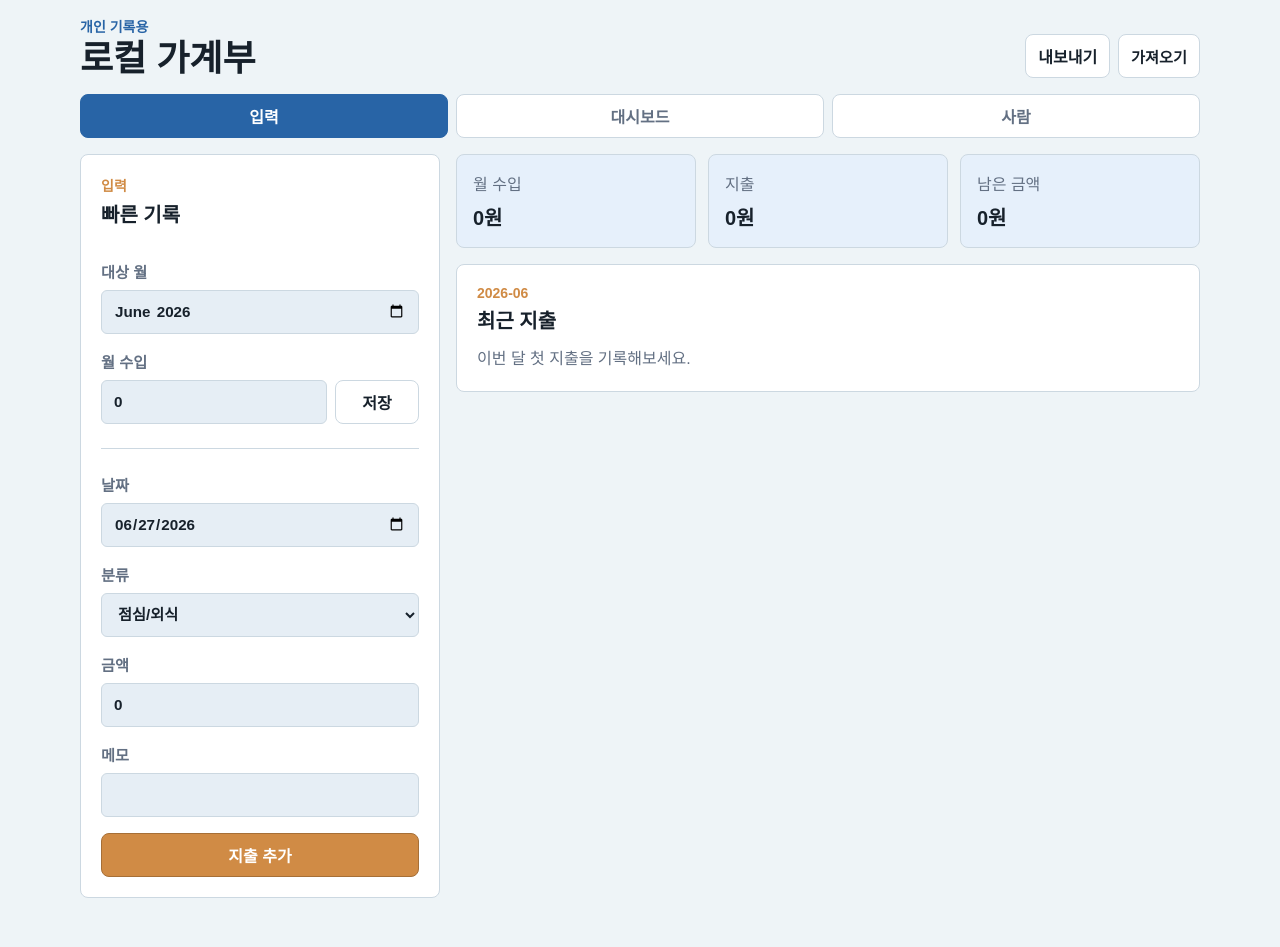
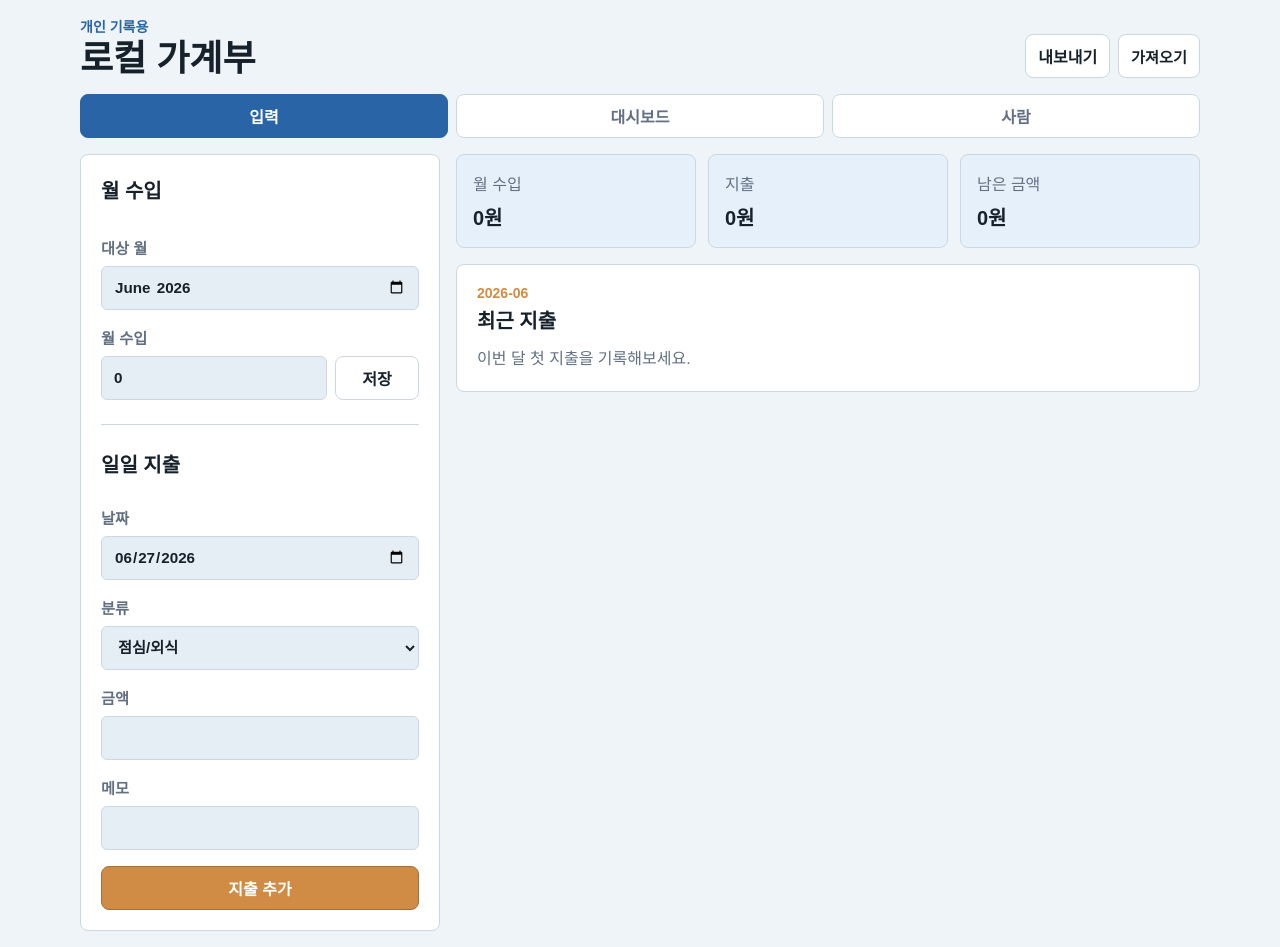
Before and after one commit to bani92/my-secret-calculator, a Vue app: page / in a window 1280 px wide. Before the commit the page ends 914 px from the top, so only its background shows below. Built offline with nearby package versions, Linux system fonts and the light colour scheme.

Commit message:
fix: polish budget input UI

```diff
--- a/src/App.vue
+++ b/src/App.vue
@@ -55,6 +55,19 @@ const tabs: Array<{ id: TabId; label: string }> = [
 const store = useBudgetStore();
 const activeTab = ref<TabId>('input');
 const statusMessage = ref('');
+let statusTimer: ReturnType<typeof setTimeout> | undefined;
+
+function showStatus(message: string): void {
+  statusMessage.value = message;
+
+  if (statusTimer) {
+    clearTimeout(statusTimer);
+  }
+
+  statusTimer = setTimeout(() => {
+    statusMessage.value = '';
+  }, 3_000);
+}
 
 function downloadBackup(): void {
   const blob = new Blob([store.exportJson()], { type: 'application/json' });
@@ -64,7 +77,7 @@ function downloadBackup(): void {
   anchor.download = `local-budget-${new Date().toISOString().slice(0, 10)}.json`;
   anchor.click();
   URL.revokeObjectURL(url);
-  statusMessage.value = '백업 파일을 내보냈습니다.';
+  showStatus('백업 파일을 내보냈습니다.');
 }
 
 async function importBackup(event: Event): Promise<void> {
@@ -77,9 +90,9 @@ async function importBackup(event: Event): Promise<void> {
 
   try {
     store.importJson(await file.text());
-    statusMessage.value = '백업 파일을 가져왔습니다.';
+    showStatus('백업 파일을 가져왔습니다.');
   } catch {
-    statusMessage.value = '지원하지 않는 백업 파일입니다.';
+    showStatus('지원하지 않는 백업 파일입니다.');
   } finally {
     input.value = '';
   }
--- a/src/components/LedgerTab.vue
+++ b/src/components/LedgerTab.vue
@@ -2,8 +2,7 @@
   <section class="workspace-grid">
     <form class="panel form-panel" @submit.prevent="submitExpense" data-testid="expense-form">
       <div class="section-heading">
-        <span>입력</span>
-        <h2>빠른 기록</h2>
+        <h2>월 수입</h2>
       </div>
 
       <label>
@@ -19,12 +18,16 @@
       <div class="inline-field">
         <label>
           월 수입
-          <input v-model.number="incomeDraft" aria-label="월 수입" type="number" min="0" inputmode="numeric" />
+          <input :value="incomeDraft" aria-label="월 수입" type="text" inputmode="numeric" @input="updateIncome" />
         </label>
         <button type="button" class="secondary-button" data-testid="save-income" @click="saveIncome">저장</button>
       </div>
 
       <hr />
+
+      <div class="section-heading compact">
+        <h2>일일 지출</h2>
+      </div>
 
       <label>
         날짜
@@ -43,12 +46,12 @@
       <label>
         금액
         <input
-          v-model.number="expenseForm.amount"
+          :value="expenseAmountDraft"
           aria-label="지출 금액"
-          type="number"
-          min="1"
+          type="text"
           inputmode="numeric"
           required
+          @input="updateExpenseAmount"
         />
       </label>
 
@@ -101,37 +104,49 @@ import { categories } from '../domain/categories';
 import type { CategoryId } from '../domain/types';
 import { toMonth } from '../domain/calculations';
 import { useBudgetStore } from '../stores/budgetStore';
+import { formatMoneyInput, parseMoneyInput } from '../utils/money';
 
 const store = useBudgetStore();
 const today = new Date().toISOString().slice(0, 10);
-const incomeDraft = ref(store.monthSummary.income);
+const incomeDraft = ref(formatMoneyInput(String(store.monthSummary.income)));
+const expenseAmountDraft = ref('');
 const expenseForm = reactive({
   date: today,
   categoryId: 'lunch' as CategoryId,
-  amount: 0,
   memo: ''
 });
 
 watch(
   () => store.selectedMonth,
   () => {
-    incomeDraft.value = store.monthSummary.income;
+    incomeDraft.value = formatMoneyInput(String(store.monthSummary.income));
   }
 );
 
+function updateIncome(event: Event): void {
+  incomeDraft.value = formatMoneyInput((event.target as HTMLInputElement).value);
+}
+
 function saveIncome(): void {
-  store.setIncome(Number(incomeDraft.value) || 0);
+  store.setIncome(parseMoneyInput(incomeDraft.value));
+  incomeDraft.value = '';
+}
+
+function updateExpenseAmount(event: Event): void {
+  expenseAmountDraft.value = formatMoneyInput((event.target as HTMLInputElement).value);
 }
 
 function submitExpense(): void {
-  if (expenseForm.amount <= 0) {
+  const amount = parseMoneyInput(expenseAmountDraft.value);
+
+  if (amount <= 0) {
     return;
   }
 
-  store.addExpense({ ...expenseForm });
+  store.addExpense({ ...expenseForm, amount });
   store.setSelectedMonth(toMonth(expenseForm.date));
-  incomeDraft.value = store.monthSummary.income;
-  expenseForm.amount = 0;
+  incomeDraft.value = formatMoneyInput(String(store.monthSummary.income));
+  expenseAmountDraft.value = '';
   expenseForm.memo = '';
 }
 
--- a/src/components/PersonMoneyTab.vue
+++ b/src/components/PersonMoneyTab.vue
@@ -26,7 +26,14 @@
 
       <label>
         금액
-        <input v-model.number="form.amount" aria-label="사람별 금액" type="number" min="1" inputmode="numeric" required />
+        <input
+          :value="amountDraft"
+          aria-label="사람별 금액"
+          type="text"
+          inputmode="numeric"
+          required
+          @input="updateAmount"
+        />
       </label>
 
       <label>
@@ -83,33 +90,40 @@
 </template>
 
 <script setup lang="ts">
-import { computed, reactive } from 'vue';
+import { computed, reactive, ref } from 'vue';
 
 import type { PersonMoneyDirection } from '../domain/types';
 import { useBudgetStore } from '../stores/budgetStore';
+import { formatMoneyInput, parseMoneyInput } from '../utils/money';
 
 const store = useBudgetStore();
 const form = reactive({
   date: new Date().toISOString().slice(0, 10),
   personName: '',
   direction: 'receivable' as PersonMoneyDirection,
-  amount: 0,
   memo: ''
 });
+const amountDraft = ref('');
 
 const orderedRecords = computed(() =>
   [...store.data.personRecords].sort((left, right) => right.date.localeCompare(left.date))
 );
 
 function submitRecord(): void {
-  if (!form.personName.trim() || form.amount <= 0) {
+  const amount = parseMoneyInput(amountDraft.value);
+
+  if (!form.personName.trim() || amount <= 0) {
     return;
   }
 
-  store.addPersonRecord({ ...form });
+  store.addPersonRecord({ ...form, amount });
   form.personName = '';
-  form.amount = 0;
+  amountDraft.value = '';
   form.memo = '';
+}
+
+function updateAmount(event: Event): void {
+  amountDraft.value = formatMoneyInput((event.target as HTMLInputElement).value);
 }
 
 function formatWon(amount: number): string {
--- /dev/null
+++ b/src/utils/money.ts
@@ -0,0 +1,15 @@
+export function formatMoneyInput(raw: string): string {
+  const digits = raw.replace(/\D/g, '');
+
+  if (!digits) {
+    return '';
+  }
+
+  return Number(digits).toLocaleString('ko-KR');
+}
+
+export function parseMoneyInput(value: string): number {
+  const digits = value.replace(/\D/g, '');
+
+  return digits ? Number(digits) : 0;
+}
```
Also changed, not shown: 1 other file (tests, documents, lock files or other folders).
